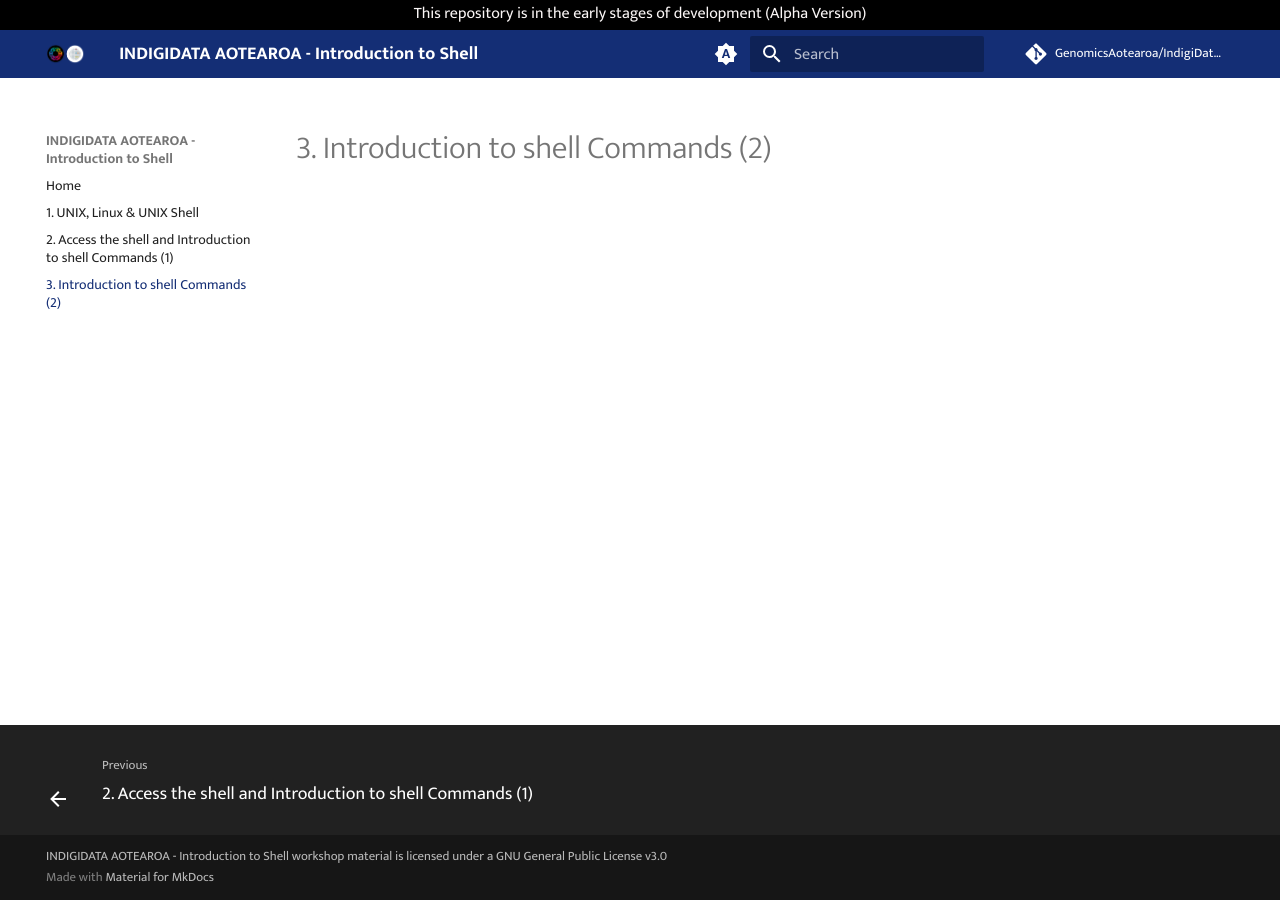
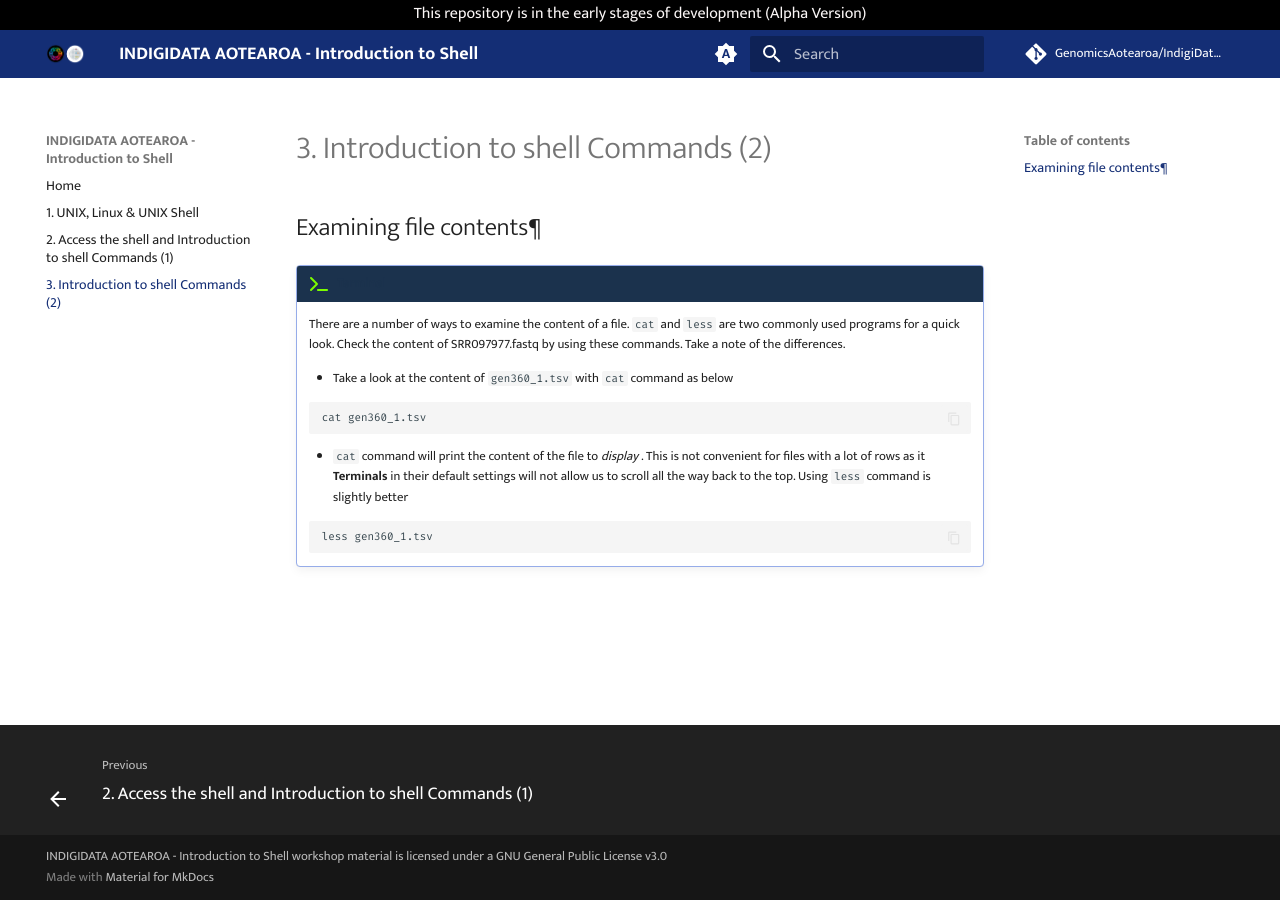
Before and after one commit to GenomicsAotearoa/IndigiDataAotearoa-IntroToShell, an MkDocs documentation site: the page built from docs/3-intro2shellcommands.md, in a window 1280 px wide. Built offline with MkDocs 1.6.1 and Material for MkDocs 9.7.7, drawn with Linux system fonts in a browser that asks for light colours; comment, search, counter and statistics services are not loaded.

Commit message:
introduce cat and less command

````diff
--- a/docs/3-intro2shellcommands.md
+++ b/docs/3-intro2shellcommands.md
@@ -1 +1,20 @@
 # 3. Introduction to shell Commands (2)
+
+## Examining file contents¶
+
+
+!!! terminal
+
+    There are a number of ways to examine the content of a file. `cat` and `less` are two commonly used programs for a quick look. Check the content of SRR097977.fastq by using these commands. Take a note of the differences.
+
+    - Take a look at the content of `gen360_1.tsv` with `cat` command as below
+
+    ```bash
+    cat gen360_1.tsv
+    ```
+
+    - `cat` command will print the content of the file to *display* . This is not convenient for files with a lot of rows as it **Terminals** in their default settings will not allow us to scroll all the way back to the top. Using `less` command is slightly better
+
+    ```bash
+    less gen360_1.tsv
+    ```
````
Also changed, not shown: docs/index.md (+2 -0 lines).
